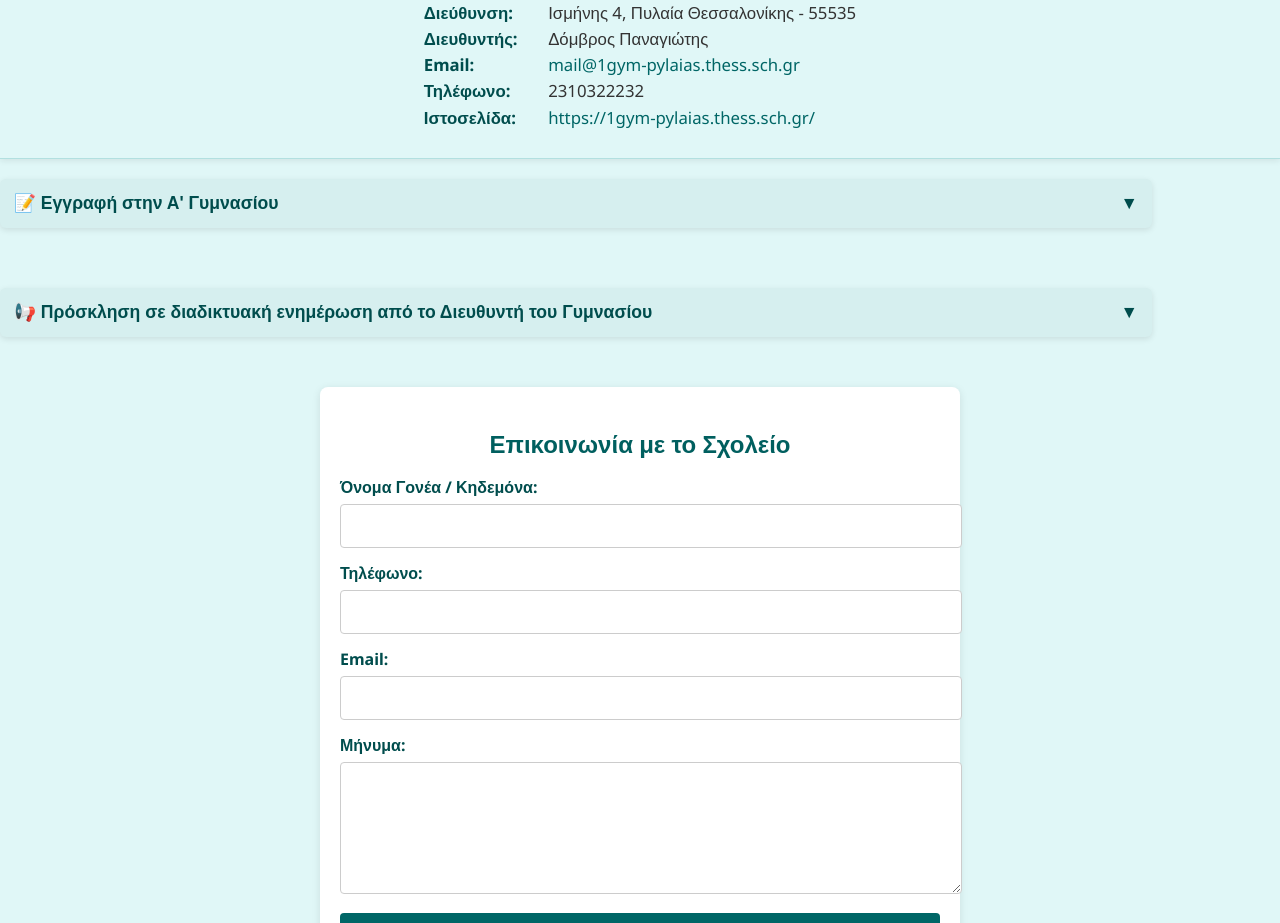
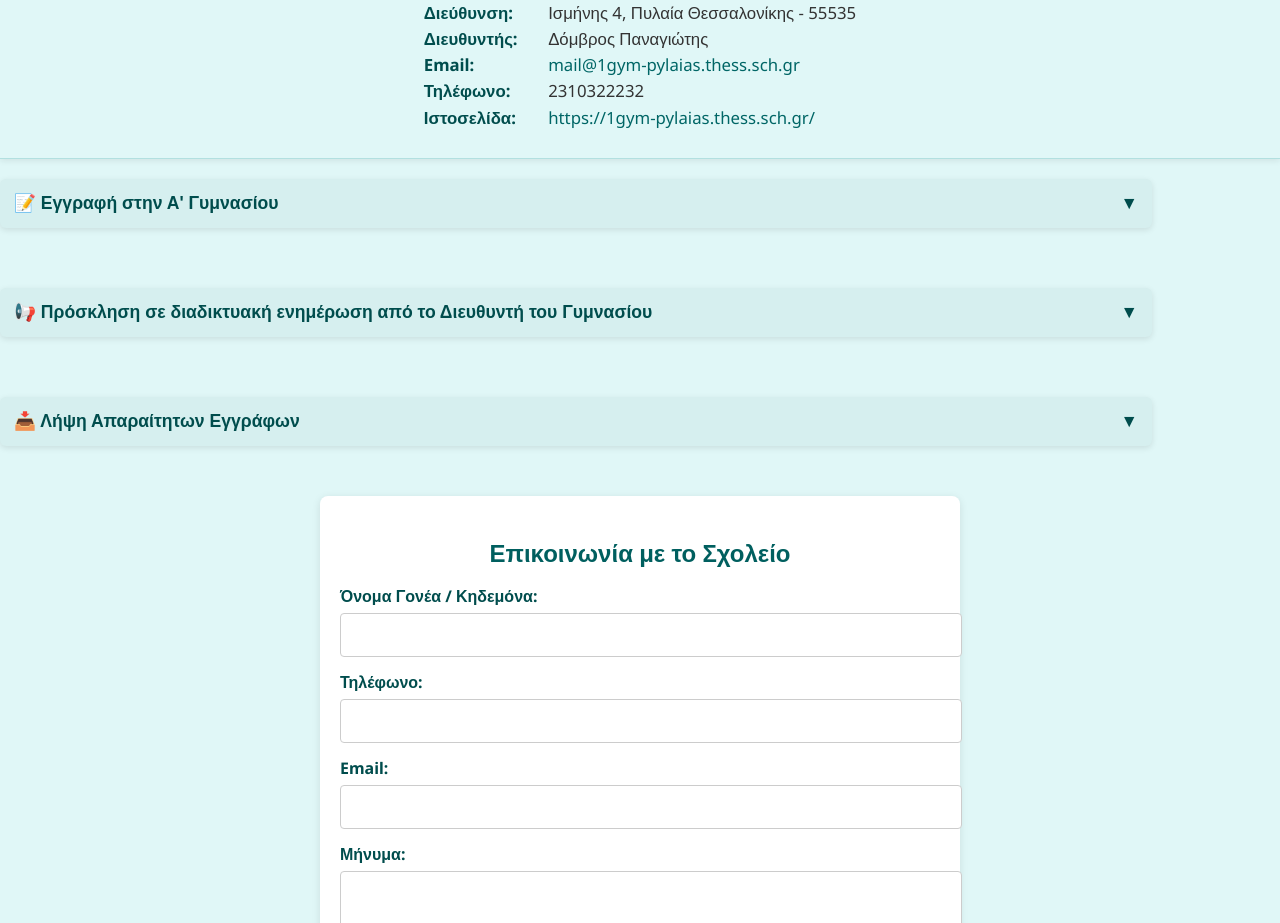
Before and after one commit to P-Domvros/registration, a plain HTML site: page index.html in a window 1280 px wide. Shown: the part 177-1100 px from the top of the page. Drawn offline with Linux system fonts and the light colour scheme.

Commit message:
Update index.html

```diff
--- a/index.html
+++ b/index.html
@@ -230,6 +230,21 @@
 <p>🔗 <strong>Σύνδεσμος:</strong> <a href="https://minedu-secondary.webex.com/meet/pdomvros" target="_blank"><strong>https://minedu-secondary.webex.com/meet/pdomvros</strong></a></p>
 </div>
 
+<button class="collapsible">📥 Λήψη Απαραίτητων Εγγράφων</button>
+<div class="content">
+    <p>👨‍👩‍👦 Και οι δύο γονείς του παιδιού πρέπει να συμπληρώσουν την αντίστοιχη <strong>υπεύθυνη δήλωση</strong>.</p>
+    <p>📨 Οι υπεύθυνες δηλώσεις που εκδίδονται μέσω <strong>gov.gr</strong> να αποστέλλονται στο email: <a href="mailto:mail@1gym-pylaias.thess.sch.gr">mail@1gym-pylaias.thess.sch.gr</a></p>
+    <p>🩺 Το <strong>Ατομικό Δελτίο Υγείας Μαθητή/τριας</strong> πρέπει να έχει εκδοθεί <strong>μέχρι την έναρξη των μαθημάτων</strong>.</p>
+    <p>📷 Η <strong>φωτογραφία</strong> (απλή μικρή) μπορεί να παραδοθεί και από τους μαθητές την <strong>πρώτη μέρα των μαθημάτων</strong>.</p>
+    <hr>
+    <h3>📄 Έγγραφα για κατέβασμα:</h3>
+    <ul style="list-style-type: none; padding-left: 0; font-size: 1.1em;">
+        <li style="margin-bottom: 10px;">📄 <a href="files/ΑΤΟΜΙΚΟ ΔΕΛΤΙΟ ΥΓΕΙΑΣ.pdf" download>ΑΤΟΜΙΚΟ ΔΕΛΤΙΟ ΥΓΕΙΑΣ (PDF)</a></li>
+        <li style="margin-bottom: 10px;">📄 <a href="files/ΥΠΕΥΘΥΝΗ ΔΗΛΩΣΗ ΚΗΔΕΜΟΝΙΑΣ 1.docx" download>ΥΠΕΥΘΥΝΗ ΔΗΛΩΣΗ ΚΗΔΕΜΟΝΙΑΣ 1 (DOCX)</a></li>
+        <li style="margin-bottom: 10px;">📄 <a href="files/ΥΠΕΥΘΥΝΗ ΔΗΛΩΣΗ ΚΗΔΕΜΟΝΙΑΣ 2.docx" download>ΥΠΕΥΘΥΝΗ ΔΗΛΩΣΗ ΚΗΔΕΜΟΝΙΑΣ 2 (DOCX)</a></li>
+    </ul>
+</div>
+
 <!-- Contact Form -->
 <div class="contact-form">
     <h2>Επικοινωνία με το Σχολείο</h2>
```
